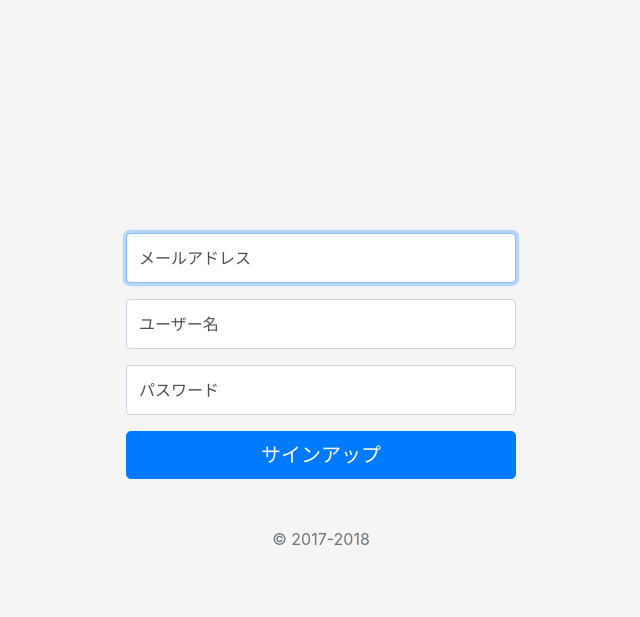
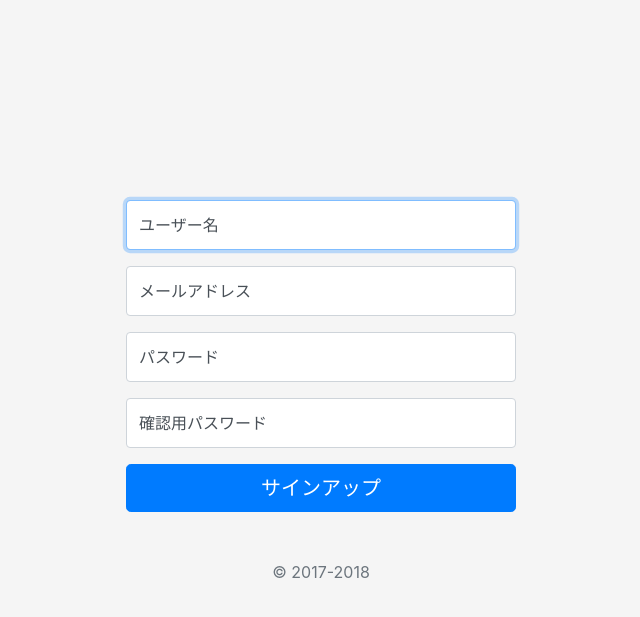
Before and after one commit to 1n2a3o4y5a/voting, a Django app: template src/templates/accounts/signup.html in a window 1280 px wide. Shown: the top 617 px of the page, without its empty margins (319-959 px from the left). Run offline with Django 3.2, Linux system fonts and the light colour scheme; the template is opened without the code that fills it, so the values that code supplies are empty; parts of the project's set-up code (start-up, migrations or seed data) failed here and were passed over; some libraries are stand-ins or nearby versions.

Commit message:
form view 修正中

```diff
--- a/src/accounts/forms.py
+++ b/src/accounts/forms.py
@@ -4,5 +4,5 @@ from django.contrib.auth.forms import UserCreationForm
 class SignUpForm(UserCreationForm):
 
     class Meta:
-        model = user
+        model = User
         fields = ('username', 'email', 'password1', 'password2')
--- a/src/templates/accounts/signup.html
+++ b/src/templates/accounts/signup.html
@@ -8,6 +8,13 @@
 
 {% block content1 %}
 <form class="form-signin">{% csrf_token %}
+
+
+  <div class="form-label-group">
+    <input type="email" id="inputUserName" class="form-control" placeholder="user name" required autofocus>
+    <label for="inputEmail">ユーザー名</label>
+  </div>
+
   <div class="form-label-group">
     <input type="email" id="inputEmail" class="form-control" placeholder="Email address" required autofocus>
     <!-- <label for="inputEmail">Email address</label> -->
@@ -15,14 +22,15 @@
   </div>
 
   <div class="form-label-group">
-    <input type="email" id="inputUserName" class="form-control" placeholder="user name" required autofocus>
-    <label for="inputEmail">ユーザー名</label>
+    <input type="password" id="inputPassword" class="form-control" placeholder="Password" required>
+    <!-- <label for="inputPassword">Password</label> -->
+    <label for="inputPassword">パスワード</label>
   </div>
 
   <div class="form-label-group">
     <input type="password" id="inputPassword" class="form-control" placeholder="Password" required>
     <!-- <label for="inputPassword">Password</label> -->
-    <label for="inputPassword">パスワード</label>
+    <label for="inputPassword">確認用パスワード</label>
   </div>
 
 
```
